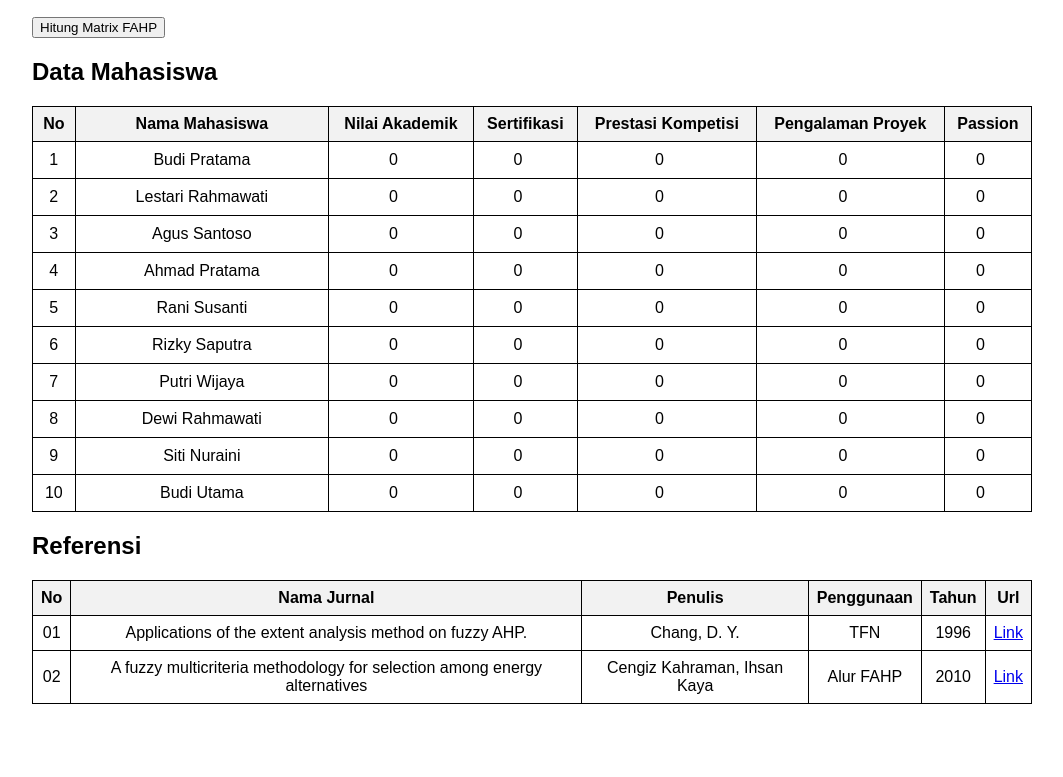
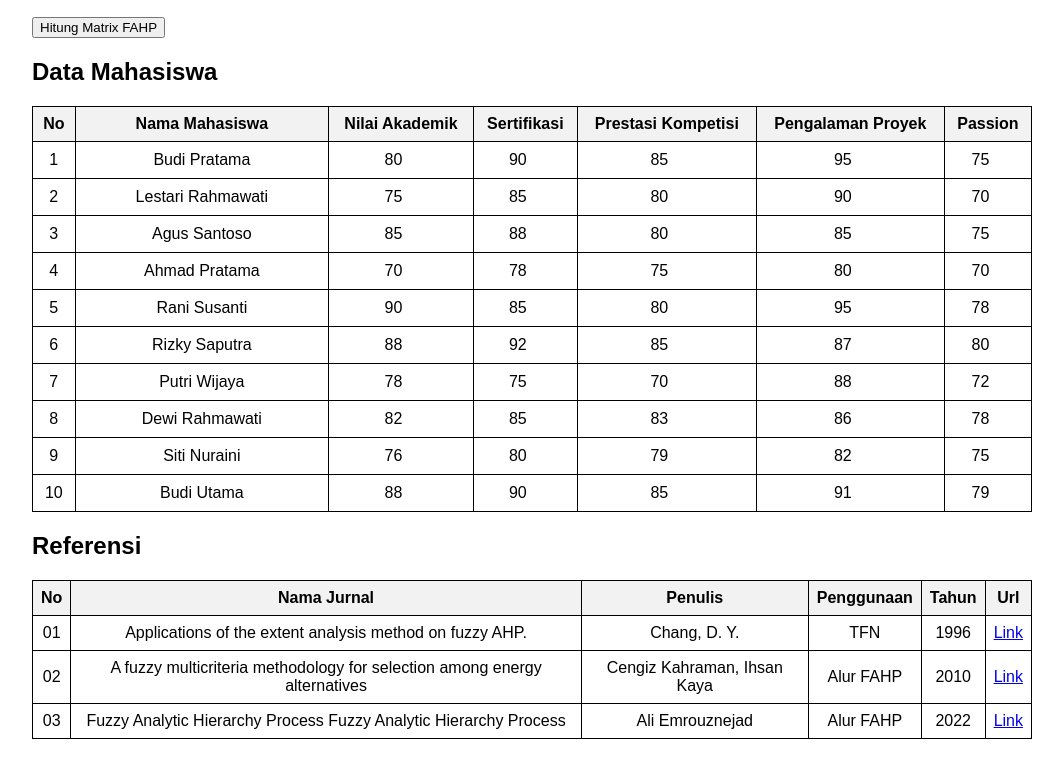
Before and after one commit to R1N-NY44/Fuzzy-Ahp, a plain HTML site: page index.html in a window 1280 px wide. Shown: the part 447-1224 px from the top of the page, without its empty margins (108-1171 px from the left). Before the commit the page ends 1199 px from the top, so only its background shows below. Drawn offline with Linux system fonts and the light colour scheme.

Commit message:
Update Refrensi

```diff
--- a/index.html
+++ b/index.html
@@ -218,6 +218,15 @@
                     <td>2010</td>
                     <td><a href="https://sci-hub.st/10.1016/j.eswa.2010.02.095" target="_blank">Link</a></td>
                 </tr>
+                <tr>
+                    <td>03</td>
+                    <td>Fuzzy Analytic Hierarchy Process Fuzzy Analytic Hierarchy Process</td>
+                    <td>Ali Emrouznejad</td>
+                    <td>Alur FAHP</td>
+                    <td>2022</td>
+                    <td><a href="FuzzyAnalyticHierarchyProcessPDFDrive (1).pdf" target="_blank">Link</a></td>
+                </tr>
+
             </table>
         </div>
     </div>
@@ -250,16 +259,16 @@
 
         // Data Mahasiswa Dummy
         const students = [
-            { name: "Budi Pratama", criteria: [0, 0, 0, 0, 0] },
-            { name: "Lestari Rahmawati", criteria: [0, 0, 0, 0, 0] },
-            { name: "Agus Santoso", criteria: [0, 0, 0, 0, 0] },
-            { name: "Ahmad Pratama", criteria: [0, 0, 0, 0, 0] },
-            { name: "Rani Susanti", criteria: [0, 0, 0, 0, 0] },
-            { name: "Rizky Saputra", criteria: [0, 0, 0, 0, 0] },
-            { name: "Putri Wijaya", criteria: [0, 0, 0, 0, 0] },
-            { name: "Dewi Rahmawati", criteria: [0, 0, 0, 0, 0] },
-            { name: "Siti Nuraini", criteria: [0, 0, 0, 0, 0] },
-            { name: "Budi Utama", criteria: [0, 0, 0, 0, 0] },
+            { name: "Budi Pratama", criteria: [80, 90, 85, 95, 75] },
+            { name: "Lestari Rahmawati", criteria: [75, 85, 80, 90, 70] },
+            { name: "Agus Santoso", criteria: [85, 88, 80, 85, 75] },
+            { name: "Ahmad Pratama", criteria: [70, 78, 75, 80, 70] },
+            { name: "Rani Susanti", criteria: [90, 85, 80, 95, 78] },
+            { name: "Rizky Saputra", criteria: [88, 92, 85, 87, 80] },
+            { name: "Putri Wijaya", criteria: [78, 75, 70, 88, 72] },
+            { name: "Dewi Rahmawati", criteria: [82, 85, 83, 86, 78] },
+            { name: "Siti Nuraini", criteria: [76, 80, 79, 82, 75] },
+            { name: "Budi Utama", criteria: [88, 90, 85, 91, 79] },
         ];
 
         // Load data mahasiswa ke dalam tabel
```
Also changed, not shown: 1 other file.
